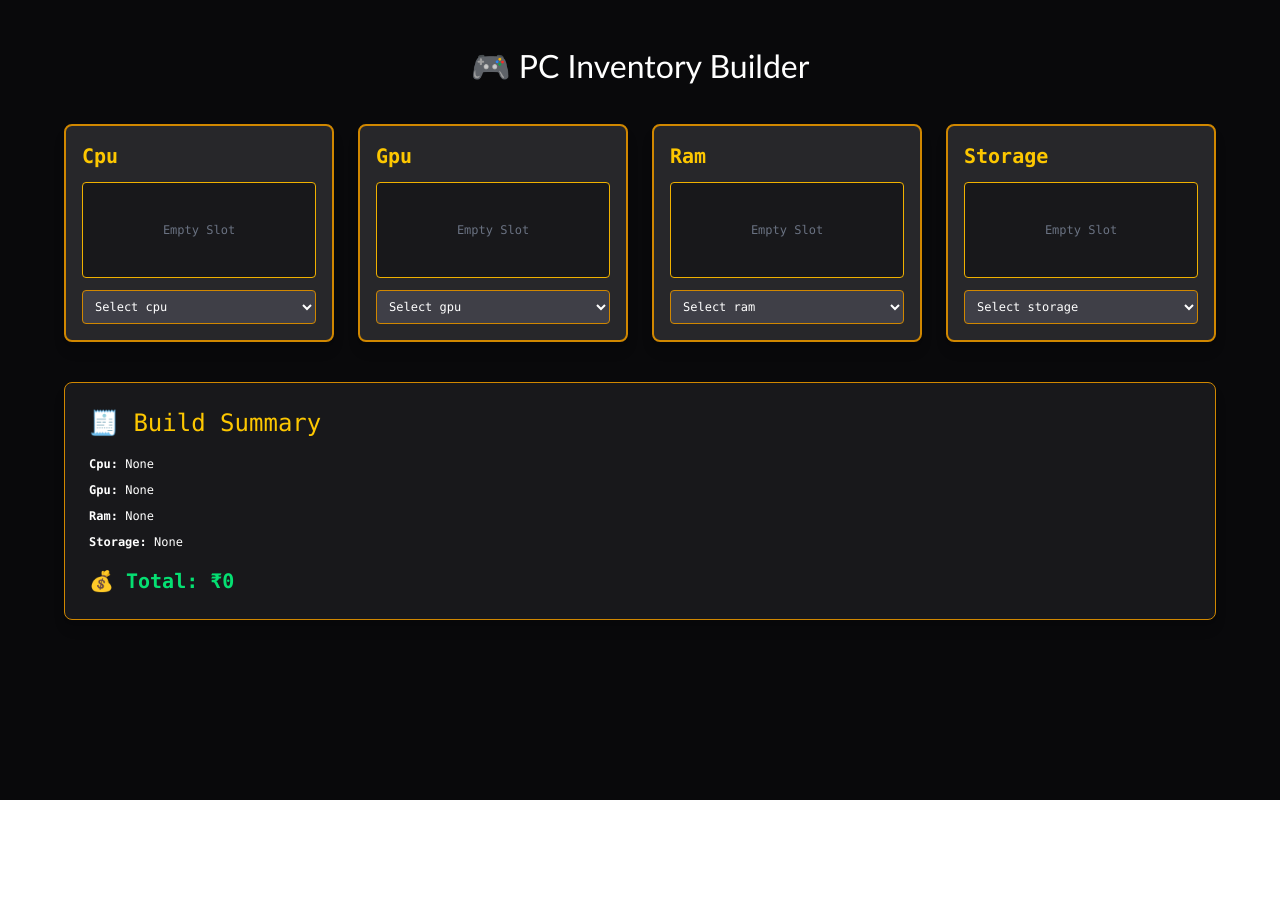
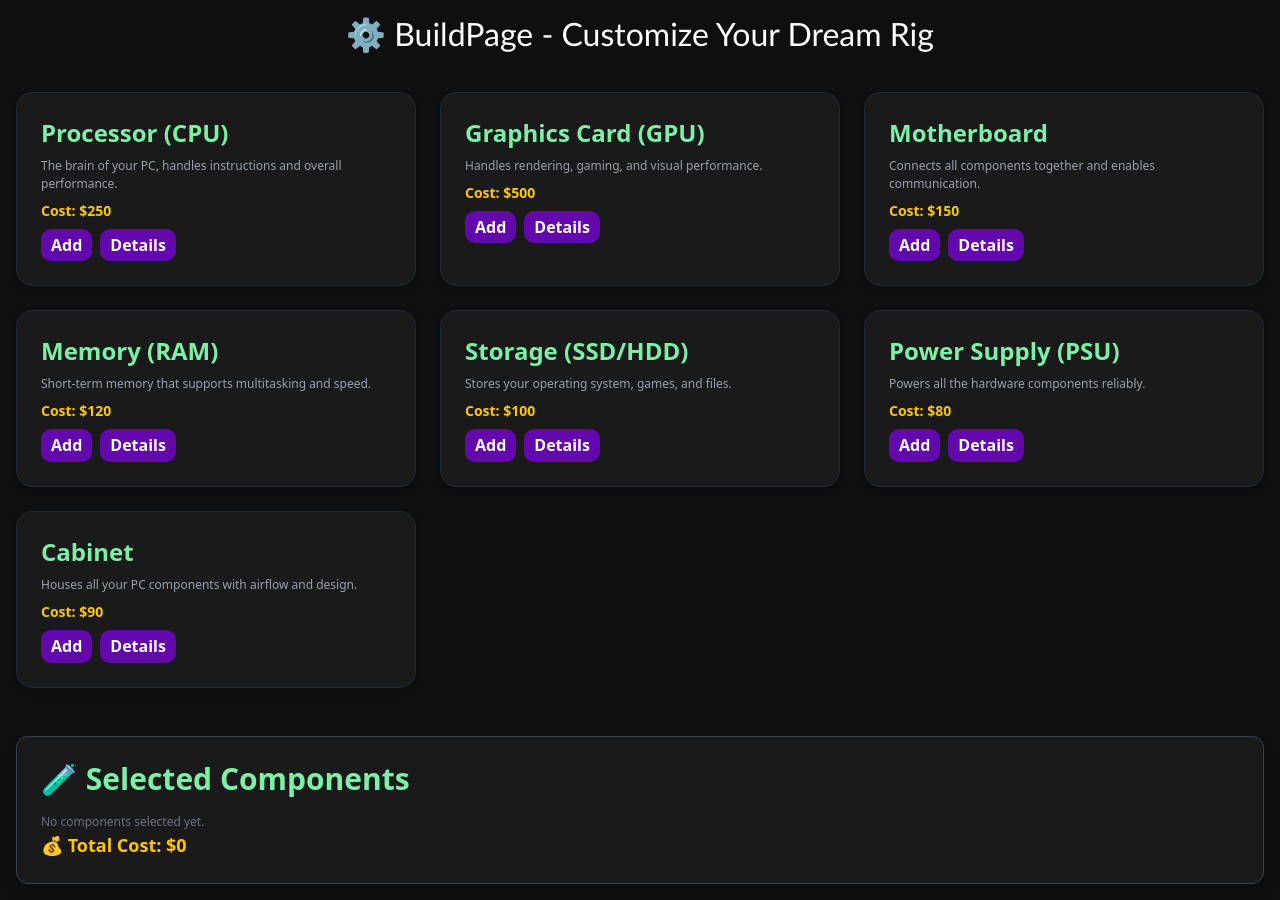
Before and after one commit to ROHITHJ24/PC-Core, a React (Vite) app: page /BuildPage in a window 1280 px wide. Before the commit the page ends 800 px from the top, so only its background shows below. Built offline with nearby package versions, Linux system fonts and the light colour scheme; a web font is replaced by a local one.

Commit message:
general check

```diff
--- a/package.json
+++ b/package.json
@@ -10,6 +10,7 @@
     "preview": "vite preview"
   },
   "dependencies": {
+    "framer-motion": "^12.23.12",
     "react": "^19.1.0",
     "react-dom": "^19.1.0",
     "react-router-dom": "^7.7.0"
--- a/src/BuildPage.jsx
+++ b/src/BuildPage.jsx
@@ -1,41 +1,128 @@
-import React, { useState } from 'react';
-import { componentsData } from './data';
-import SlotCard from './components/SlotCard';
-import StatPanel from './components/StatPanel';
+import { useState } from "react";
+import { motion } from "framer-motion";
 
-const BuildPage = () => {
-  const [selected, setSelected] = useState({
-    cpu: null,
-    gpu: null,
-    ram: null,
-    storage: null
-  });
+export default function BuildPage() {
+  const components = [
+    {
+      id: 1,
+      name: "Processor (CPU)",
+      description: "The brain of your PC, handles instructions and overall performance.",
+      cost: 250,
+    },
+    {
+      id: 2,
+      name: "Graphics Card (GPU)",
+      description: "Handles rendering, gaming, and visual performance.",
+      cost: 500,
+    },
+    {
+      id: 3,
+      name: "Motherboard",
+      description: "Connects all components together and enables communication.",
+      cost: 150,
+    },
+    {
+      id: 4,
+      name: "Memory (RAM)",
+      description: "Short-term memory that supports multitasking and speed.",
+      cost: 120,
+    },
+    {
+      id: 5,
+      name: "Storage (SSD/HDD)",
+      description: "Stores your operating system, games, and files.",
+      cost: 100,
+    },
+    {
+      id: 6,
+      name: "Power Supply (PSU)",
+      description: "Powers all the hardware components reliably.",
+      cost: 80,
+    },
+    {
+      id: 7,
+      name: "Cabinet",
+      description: "Houses all your PC components with airflow and design.",
+      cost: 90,
+    },
+  ];
 
-  const handleSelect = (type, item) => {
-    setSelected(prev => ({ ...prev, [type]: item }));
+  const [selectedComponents, setSelectedComponents] = useState([]);
+
+  const handleSelect = (component) => {
+    if (selectedComponents.includes(component)) {
+      setSelectedComponents(selectedComponents.filter((c) => c !== component));
+    } else {
+      setSelectedComponents([...selectedComponents, component]);
+    }
   };
 
+  const totalCost = selectedComponents.reduce((acc, name) => {
+    const comp = components.find((c) => c.name === name);
+    return acc + (comp?.cost || 0);
+  }, 0);
+
   return (
-    <main className="min-h-screen bg-zinc-950 text-white py-12 px-6 font-mono">
-      <div className="max-w-6xl mx-auto">
-        <h1 className="text-4xl font-bold text-center text-yellow-500 mb-10">🎮 PC Inventory Builder</h1>
+    <div className="min-h-screen bg-[#0f0f0f] text-white p-4">
+      <h1 className="text-4xl font-extrabold text-center mb-10 text-green-400 animate-fade-in">
+        ⚙️ BuildPage - Customize Your Dream Rig
+      </h1>
 
-        <div className="grid grid-cols-1 md:grid-cols-2 lg:grid-cols-4 gap-6 mb-10">
-          {Object.entries(componentsData).map(([type, options]) => (
-            <SlotCard
-              key={type}
-              type={type}
-              options={options}
-              item={selected[type]}
-              onSelect={handleSelect}
-            />
-          ))}
-        </div>
+      <div className="grid grid-cols-1 sm:grid-cols-2 lg:grid-cols-3 gap-6">
+        {components.map((component) => (
+          <motion.div
+            key={component.id}
+            initial={{ opacity: 0, y: 20 }}
+            animate={{ opacity: 1, y: 0 }}
+            transition={{ duration: 0.5, delay: component.id * 0.1 }}
+            className={`cursor-pointer bg-[#1a1a1a] p-6 rounded-2xl shadow-md border border-gray-800 hover:shadow-green-500/50 transition-all duration-300 hover:scale-105 ${
+              selectedComponents.includes(component.name)
+                ? "border-green-500 bg-green-900/30"
+                : ""
+            }`}
+            onClick={() => handleSelect(component.name)}
+          >
+            <h2 className="text-2xl font-bold mb-2 text-green-300">
+              {component.name}
+            </h2>
+            <p className="text-gray-400 mb-2">{component.description}</p>
+            <p className="text-sm text-yellow-400 font-semibold mb-2">
+              Cost: ${component.cost}
+            </p>
+            <div className="flex gap-2">
+              <button className="bg-green-600 hover:bg-green-700 px-3 py-1 rounded-lg text-sm font-semibold">
+                {selectedComponents.includes(component.name) ? "Remove" : "Add"}
+              </button>
+              <button className="bg-blue-600 hover:bg-blue-700 px-3 py-1 rounded-lg text-sm font-semibold">
+                Details
+              </button>
+            </div>
+          </motion.div>
+        ))}
+      </div>
 
-        <StatPanel selected={selected} />
-      </div>
-    </main>
+      <motion.div
+        initial={{ opacity: 0 }}
+        animate={{ opacity: 1 }}
+        transition={{ delay: 0.5, duration: 0.5 }}
+        className="mt-12 bg-[#1a1a1a] p-6 rounded-xl shadow-lg border border-gray-700"
+      >
+        <h2 className="text-3xl font-bold text-green-300 mb-4">
+          🧪 Selected Components
+        </h2>
+        {selectedComponents.length === 0 ? (
+          <p className="text-gray-500">No components selected yet.</p>
+        ) : (
+          <ul className="list-disc list-inside space-y-2 mb-4">
+            {selectedComponents.map((name, index) => (
+              <li key={index}>{name}</li>
+            ))}
+          </ul>
+        )}
+        <p className="text-lg font-semibold text-yellow-400">
+          💰 Total Cost: ${totalCost}
+        </p>
+      </motion.div>
+    </div>
   );
-};
-
-export default BuildPage;
+}
```
Also changed, not shown: 1 other file (tests, documents, lock files or other folders).
